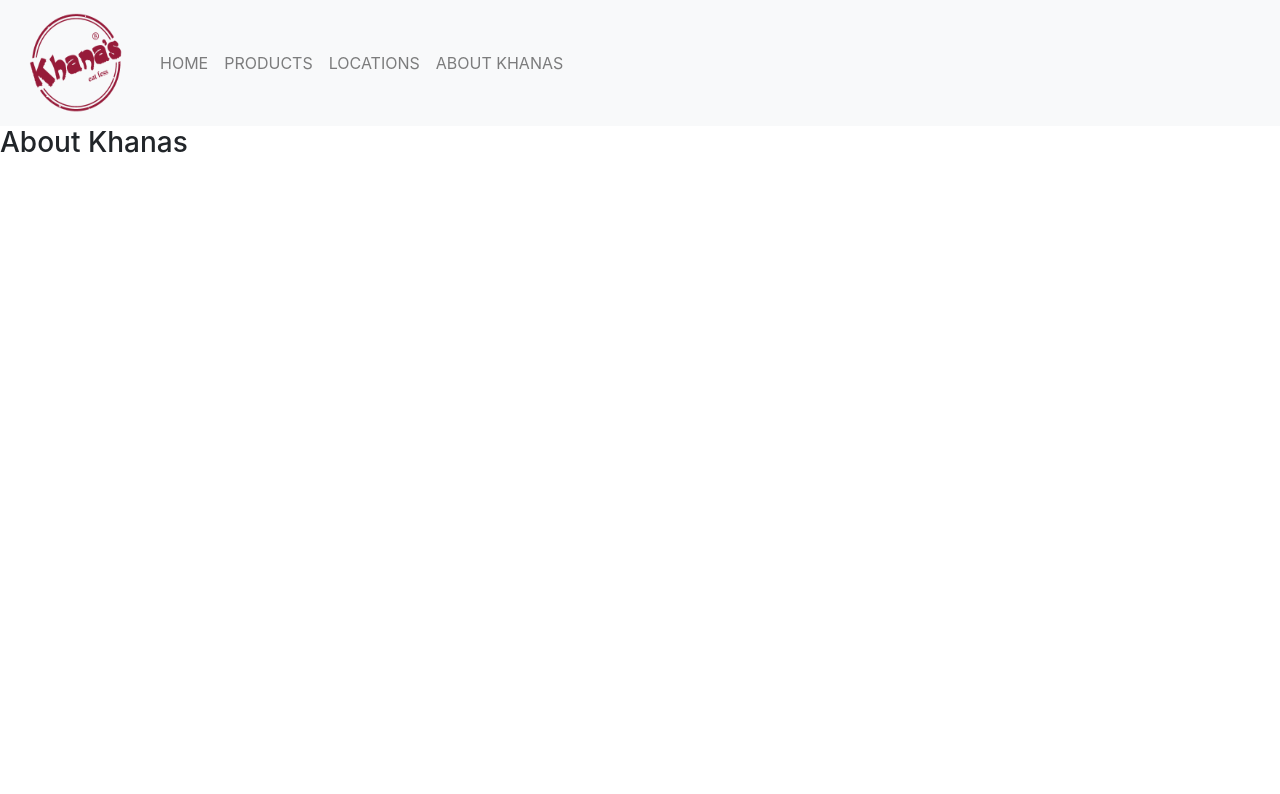
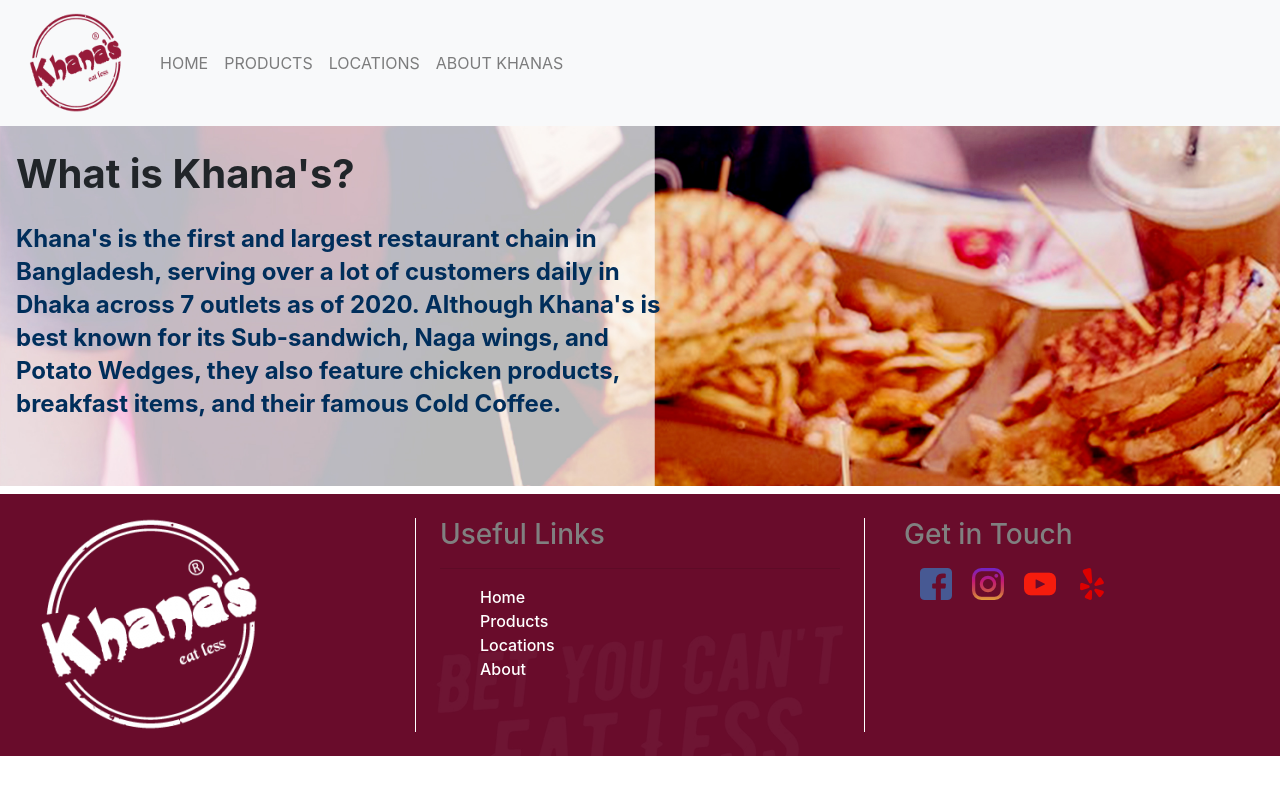
Before and after one commit to abijoy/khana-dana, a React (Create React App) app: page /about in a window 1280 px wide. Shown: the top 794 px of the page. Built offline with nearby package versions, Linux system fonts and the light colour scheme.

Commit message:
fixed some css alignment and added About component

```diff
--- a/src/App.js
+++ b/src/App.js
@@ -7,6 +7,7 @@
 import Location from './components/Location'
 import LocationEmbed from './components/LocationEmbed'
 import Footer from './components/Footer'
+import About from './components/About'
 import {
   BrowserRouter as Router,
   Switch,
@@ -23,11 +24,11 @@
   }
   return (
     <Router>
-      <div className='holder'>
+      <div className='holder mx-auto'>
         <nav className={`navbar navbar-expand-lg navbar-light bg-light`}>
-          <a className="navbar-brand" href="/">
+          <Link className="navbar-brand" to="/">
               <img src={logo} style={imgStyle}/>
-          </a>
+          </Link>
           <button className="navbar-toggler" type="button" data-toggle="collapse" data-target="#navbarSupportedContent" aria-controls="navbarSupportedContent" aria-expanded="false" aria-label="Toggle navigation">
           <span class="navbar-toggler-icon"></span>
           </button>
@@ -64,7 +65,7 @@
           </Route>
 
           <Route path="/about">
-            <h3>About Khanas</h3>
+            <About />
           </Route>
         </Switch>
     </Router>
--- /dev/null
+++ b/src/components/About.js
@@ -0,0 +1,27 @@
+import Footer from './Footer'
+
+export default function About(){
+    return(
+        <>
+        <div className='about'>
+            <div className='wrapper font-weight-bold mx-auto'>
+                <br />
+                <h1 className='ml-3 font-weight-bold'>
+                    What is Khana's?
+                </h1>
+                <h4 className='mt-4 ml-3 about-details'>
+                Khana's is the first and largest restaurant chain in<br/>
+                Bangladesh, serving over a lot of customers daily in<br/>
+                Dhaka across 7 outlets as of 2020. Although Khana's is<br/>
+                best known for its Sub-sandwich, Naga wings, and<br/>
+                Potato Wedges, they also feature chicken products,<br/>
+                breakfast items, and their famous Cold Coffee.
+                <br/><br/><br />
+                {/* <Link to='about'><button className='btn btn-warning font-weight-bold'>MORE ABOUT KHANAN'S</button></Link>  */}
+                </h4>
+            </div>
+        </div>
+        <Footer />
+        </>
+    )
+}
--- a/src/components/Home.js
+++ b/src/components/Home.js
@@ -11,7 +11,7 @@
 export default function(props) {
     return (
         <div>
-            <div className='home ml-5 mr-5'>
+            <div className='home mx-auto'>
                 <div className='wrapper font-weight-bold'>
                     <br />
                     <h1 className='ml-3 font-weight-bold'>
--- a/src/components/Product.js
+++ b/src/components/Product.js
@@ -1,7 +1,7 @@
 
 export default function Product({ prodName, imgSrc, text}) {
     return (
-        <div className={`col-md-4`}>
+        <div className={`col-sm`}>
             <div className={`card p-2`} style={{width: 300 }}>
                 <img className={`card-img-top img-fluid`} src={imgSrc}/>
                 <div className='card-body'>
--- a/src/components/Products.js
+++ b/src/components/Products.js
@@ -10,26 +10,13 @@
     const steakText = "We have the delicous steaks in town different vairities of steaks lorem ipsum dolor sit amot.."
     return (
         <>
-        <div className='row'>
-            <div className={`col-md-8 offset-md-2`}>
+        <div className='container'>
             <h2>Products/Menus</h2>
             <hr />
-                <p>
-                Khana’s predominantly sells Sub-Sandwiches, various
-                types of chicken, Potato Wedges, and their famous cold
-                coffee. Since Khana’s started its journey, it has
-                streamlined the menu which in Dhaka contained nearly
-                20 items. The company has also looked to introduce
-                healthier options and removed excessive unhealthy
-                things. The company has also removed artificial
-                preservatives from Chicken items.<br/>
-                </p>
             <div className='row'>
                 <Product prodName='Burgers' imgSrc={Burgers} text={burgText} />
                 <Product prodName='Pizza' imgSrc={Pizza} text={pizzaText} />
                 <Product prodName='Steak' imgSrc={Steak} text={steakText} />
-                </div>
-
             </div>
         </div>
         <Footer />
```
Lines whose indentation alone changed are shown as unchanged.
